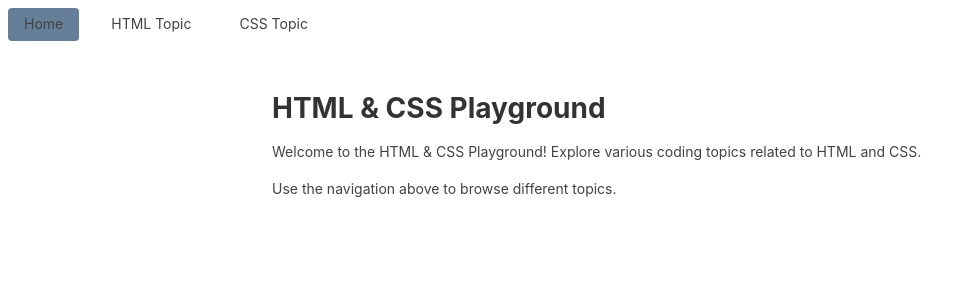
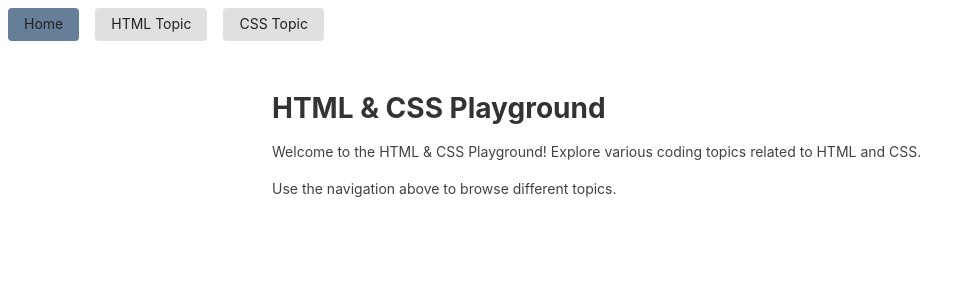
Before and after one commit to keliel/html-css-playground, an Angular app: page / in a window 1280 px wide. Shown: the top 300 px of the page, without its empty margins (0-975 px from the left). Built offline with nearby package versions, Linux system fonts and the light colour scheme.

Commit message:
fix: colors

```diff
--- a/src/app/components/navigation/navigation.component.css
+++ b/src/app/components/navigation/navigation.component.css
@@ -2,7 +2,7 @@ nav {
   display: flex;
   gap: var(--pg-nav-gap, var(--pg-space-m));
   backdrop-filter: blur(var(--pg-nav-blur, 5px));
-  color: var(--pg-nav-color, var(--pg-grey-800));
+  color: var(--pg-nav-color, var(--pg-grey-900));
 }
 
 nav a {
@@ -11,8 +11,8 @@ nav a {
   padding-inline: var(--pg-nav-link-padding-inline, var(--pg-space-m));
   padding-block: var(--pg-nav-link-padding-block, var(--pg-space-s));
   border-radius: var(--pg-nav-link-rounding, var(--pg-rounding-m));
-  background-color: var(--pg-nav-link-bg, transparent);
-  transition: background-color color 0.3s;
+  background-color: var(--pg-nav-link-bg, var(--pg-grey-300));
+  transition: background-color 0.3s, color 0.4s;
 }
 
 nav a:hover,
```
